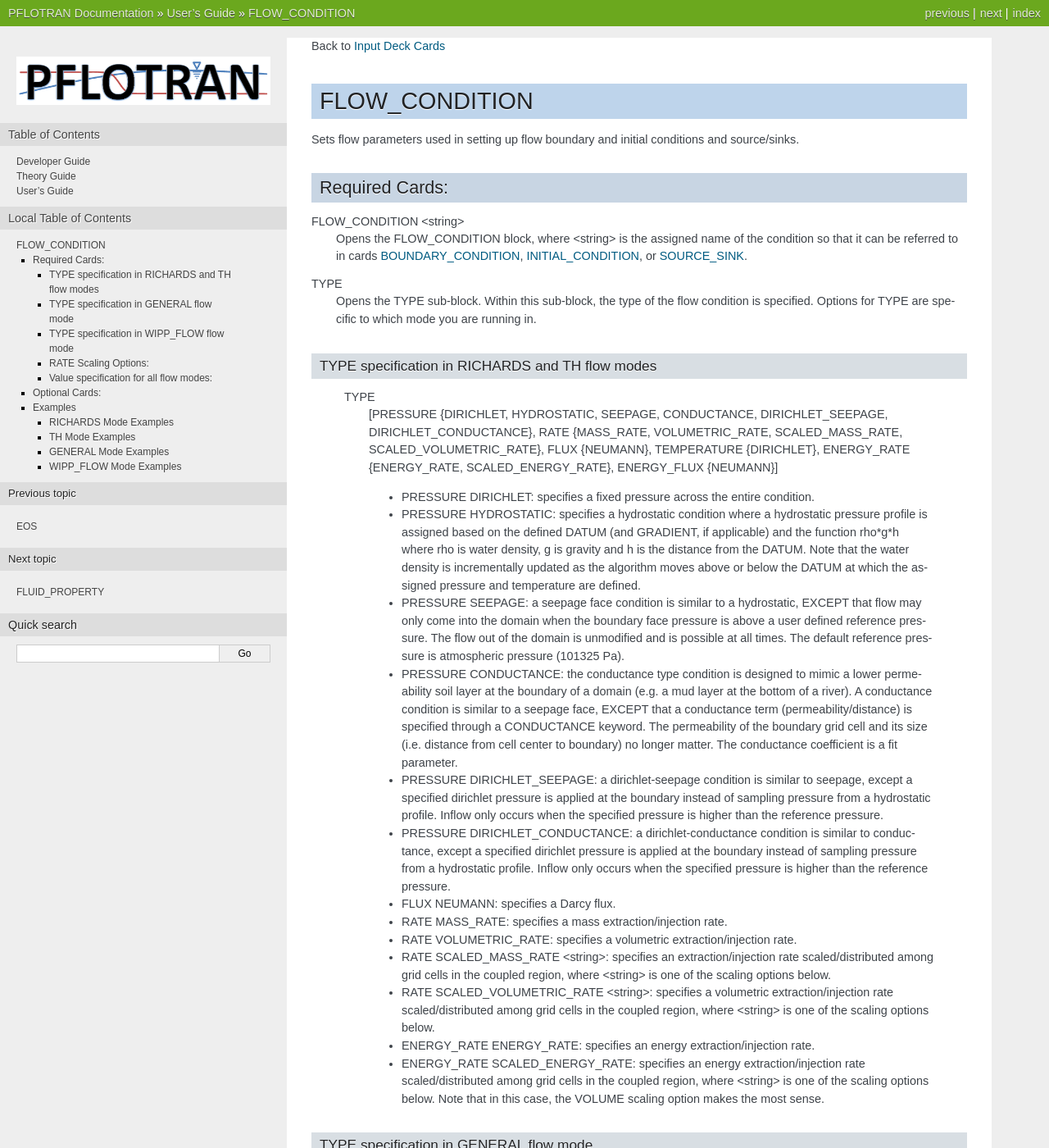
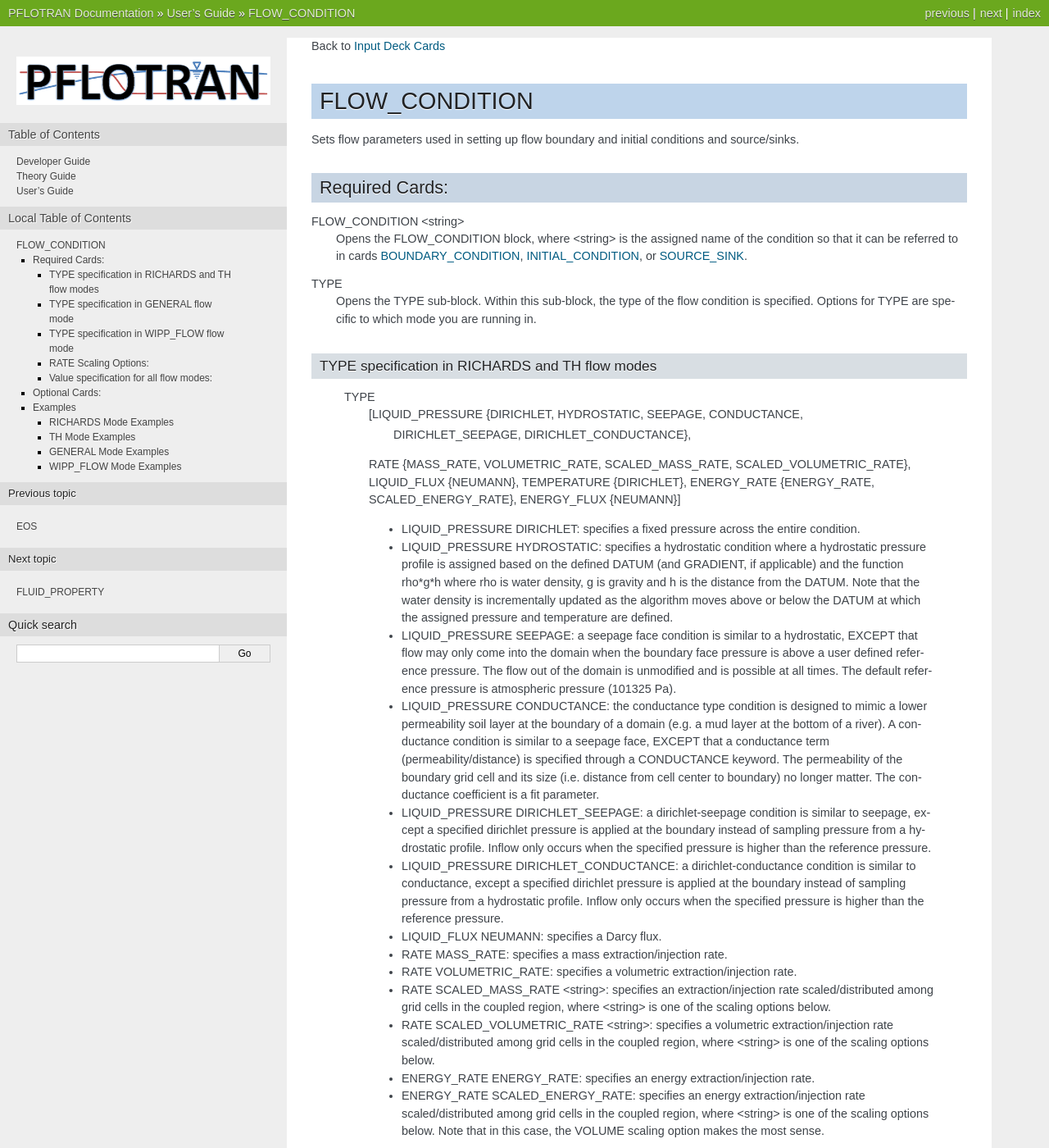
Before and after one commit to Miracloon/pflotran-documentation, a Sphinx documentation site: the page built from source/user_guide/cards/subsurface/flow_condition_card.rst, in a window 1280 px wide and 1400 px high. Shown: the whole window at 82% size. Built offline with Sphinx 7.4.7, drawn with Linux system fonts in a browser that asks for light colours; some of the changed text lies outside the part shown.

Commit message:
updated PRESSURE, SATURATION and FLUX cards; fixed error in structured region face id 5 -> 6 for top

```diff
--- a/source/conf.py
+++ b/source/conf.py
@@ -53,7 +53,7 @@
 
 # General information about the project.
 project = u'PFLOTRAN Documentation'
-copyright = u'2021, PFLOTRAN'
+copyright = u'2022, PFLOTRAN'
 author = u'Glenn E Hammond'
 
 # The version info for the project you're documenting, acts as replacement for
--- a/source/user_guide/cards/subsurface/dataset_card.rst
+++ b/source/user_guide/cards/subsurface/dataset_card.rst
@@ -101,10 +101,10 @@
 
   FLOW_CONDITION river
     TYPE
-      PRESSURE HYDROSTATIC
+      LIQUID_PRESSURE HYDROSTATIC
     /
     DATUM DATASET y_river_boundary_head
-    PRESSURE 101325.d0
+    LIQUID_PRESSURE 101325.d0
   END
 
 Porosity dataset used in MATERIAL_PROPERTY that is consistent with :download:`cell_indexed_dataset.py <files/cell_indexed_dataset.py>`
--- a/source/user_guide/cards/subsurface/flow_condition_card.rst
+++ b/source/user_guide/cards/subsurface/flow_condition_card.rst
@@ -26,17 +26,18 @@
 TYPE specification in RICHARDS and TH flow modes
 ++++++++++++++++++++++++++++++++++++++++++++++++
  TYPE
-  [PRESSURE {DIRICHLET, HYDROSTATIC, SEEPAGE, CONDUCTANCE, DIRICHLET_SEEPAGE,
-  DIRICHLET_CONDUCTANCE},
+  [LIQUID_PRESSURE {DIRICHLET, HYDROSTATIC, SEEPAGE, CONDUCTANCE,
+   DIRICHLET_SEEPAGE, DIRICHLET_CONDUCTANCE},
   RATE {MASS_RATE, VOLUMETRIC_RATE, SCALED_MASS_RATE, SCALED_VOLUMETRIC_RATE},
-  FLUX {NEUMANN},
+  LIQUID_FLUX {NEUMANN},
   TEMPERATURE {DIRICHLET},
   ENERGY_RATE {ENERGY_RATE, SCALED_ENERGY_RATE},
   ENERGY_FLUX {NEUMANN}]
 
-  * PRESSURE DIRICHLET: specifies a fixed pressure across the entire condition.
+  * LIQUID_PRESSURE DIRICHLET: specifies a fixed pressure across the
+    entire condition.
 
-  * PRESSURE HYDROSTATIC: specifies a hydrostatic condition where a
+  * LIQUID_PRESSURE HYDROSTATIC: specifies a hydrostatic condition where a
     hydrostatic pressure profile is assigned based on the defined
     DATUM (and GRADIENT, if applicable) and the function rho*g*h where
     rho is water density, g is gravity and h is the distance from the
@@ -44,13 +45,13 @@
     algorithm moves above or below the DATUM at which the assigned
     pressure and temperature are defined.
 
-  * PRESSURE SEEPAGE: a seepage face condition is similar to a hydrostatic,
+  * LIQUID_PRESSURE SEEPAGE: a seepage face condition is similar to a hydrostatic,
     EXCEPT that flow may only come into the domain when the boundary face
     pressure is above a user defined reference pressure. The flow out of the
     domain is unmodified and is possible at all times. The default reference
     pressure is atmospheric pressure (101325 Pa).
 
-  * PRESSURE CONDUCTANCE: the conductance type condition is designed to mimic a
+  * LIQUID_PRESSURE CONDUCTANCE: the conductance type condition is designed to mimic a
     lower permeability soil layer at the boundary of a domain (e.g. a mud layer
     at the bottom of a river).  A conductance condition is similar to a seepage
     face, EXCEPT that a conductance term (permeability/distance) is specified
@@ -58,19 +59,19 @@
     grid cell and its size (i.e. distance from cell center to boundary) no
     longer matter. The conductance coefficient is a fit parameter.
 
-  * PRESSURE DIRICHLET_SEEPAGE: a dirichlet-seepage condition is
+  * LIQUID_PRESSURE DIRICHLET_SEEPAGE: a dirichlet-seepage condition is
     similar to seepage, except a specified dirichlet pressure is applied
     at the boundary instead of sampling pressure from a hydrostatic profile.
     Inflow only occurs when the specified pressure is higher than the
     reference pressure.
 
-  * PRESSURE DIRICHLET_CONDUCTANCE: a dirichlet-conductance condition is
+  * LIQUID_PRESSURE DIRICHLET_CONDUCTANCE: a dirichlet-conductance condition is
     similar to conductance, except a specified dirichlet pressure is applied
     at the boundary instead of sampling pressure from a hydrostatic profile.
     Inflow only occurs when the specified pressure is higher than the
     reference pressure.
 
-  * FLUX NEUMANN: specifies a Darcy flux.
+  * LIQUID_FLUX NEUMANN: specifies a Darcy flux.
 
   * RATE MASS_RATE: specifies a mass extraction/injection rate.
 
@@ -154,7 +155,7 @@
 
  GENERAL mode flow conditions must include a TEMPERATURE and a
  MOLE_FRACTION/RELATIVE_HUMIDITY or GAS_SATURATION/LIQUID_SATURATION
- (but not both SATURATION and a MOLE_FRACTION/RELATIVE_HUMIDITY).
+ (but not both LIQUID_SATURATION and a MOLE_FRACTION/RELATIVE_HUMIDITY).
 
 TYPE specification in WIPP_FLOW flow mode
 +++++++++++++++++++++++++++++++++++++++++
@@ -259,8 +260,8 @@
 
 DATUM <float float float>
  Reference X,Y, Z coordinate for defining the flow condition.
- E.g. If type is PRESSURE HYDROSTATIC, the datum coordinate is
- where the PRESSURE value is set, and other pressures in the
+ E.g. If type is LIQUID_PRESSURE HYDROSTATIC, the datum coordinate is
+ where the LIQUID_PRESSURE value is set, and other pressures in the
  hydrostatic condition are calculated in the vertical and horizontal
  (if a GRADIENT is defined) based on that reference point.
 
@@ -276,7 +277,7 @@
  **keywords: FILE <string>.  To do so, one must provide an external file**
  **with a** :ref:`rank-three`.
 
- PRESSURE <float float float>
+ LIQUID_PRESSURE <float float float>
   When the Z value is zero (0.),
    Specifies the unitless head gradient in the x and y directions through
    the gradient plane <dh/dx, dh/dy> [m/m]
@@ -311,32 +312,32 @@
 
   FLOW_CONDITION Initial
     TYPE
-      PRESSURE HYDROSTATIC
+      LIQUID_PRESSURE HYDROSTATIC
     /
     DATUM 0.d0 0.d0 105.016d0
     GRADIENT
-      PRESSURE -1.9542d-4 1.4240d-4 0.d0
+      LIQUID_PRESSURE -1.9542d-4 1.4240d-4 0.d0
     /
-    PRESSURE 101325.d0
+    LIQUID_PRESSURE 101325.d0
   /
 
   FLOW_CONDITION Piezometric_Surface
     TYPE
-      PRESSURE HYDROSTATIC
+      LIQUID_PRESSURE HYDROSTATIC
     /
     CYCLIC
     DATUM FILE ./A_datum_2008.txt
     GRADIENT
-      PRESSURE FILE ./A_gradient_2008.txt
+      LIQUID_PRESSURE FILE ./A_gradient_2008.txt
     /
-    PRESSURE 101325.d0
+    LIQUID_PRESSURE 101325.d0
   /
 
   FLOW_CONDITION Recharge
     TYPE
-      FLUX NEUMANN
+      LIQUID_FLUX NEUMANN
     /
-    FLUX 1.757d-9 ! [m/s]
+    LIQUID_FLUX 1.757d-9 ! [m/s]
   /
 
   FLOW_CONDITION injection
@@ -383,19 +384,19 @@
 
   FLOW_CONDITION initial
     TYPE
-      PRESSURE DIRICHLET
+      LIQUID_PRESSURE DIRICHLET
       TEMPERATURE DIRICHLET
     /
-    PRESSURE 1.D5
+    LIQUID_PRESSURE 1.D5
     TEMPERATURE DATASET Temperature
   END
 
   FLOW_CONDITION recharge
     TYPE
-      FLUX NEUMANN
+      LIQUID_FLUX NEUMANN
       TEMPERATURE DIRICHLET
     /
-    FLUX 10 cm/y
+    LIQUID_FLUX 10 cm/y
     TEMPERATURE 25.D0
   END
 
--- a/source/user_guide/cards/subsurface/region_card.rst
+++ b/source/user_guide/cards/subsurface/region_card.rst
@@ -181,7 +181,7 @@
   1 1   ! WEST face
   2 4   ! SOUTH face
   ...
-  N 5   ! TOP face
+  N 6   ! TOP face
 
 UNSTRUCTURED Grid
 +++++++++++++++++
```
Also changed, not shown: source/user_guide/how_to/benchmark.rst (+21 -21 lines), source/user_guide/how_to/simple_flow_problem.rst (+4 -4 lines).
